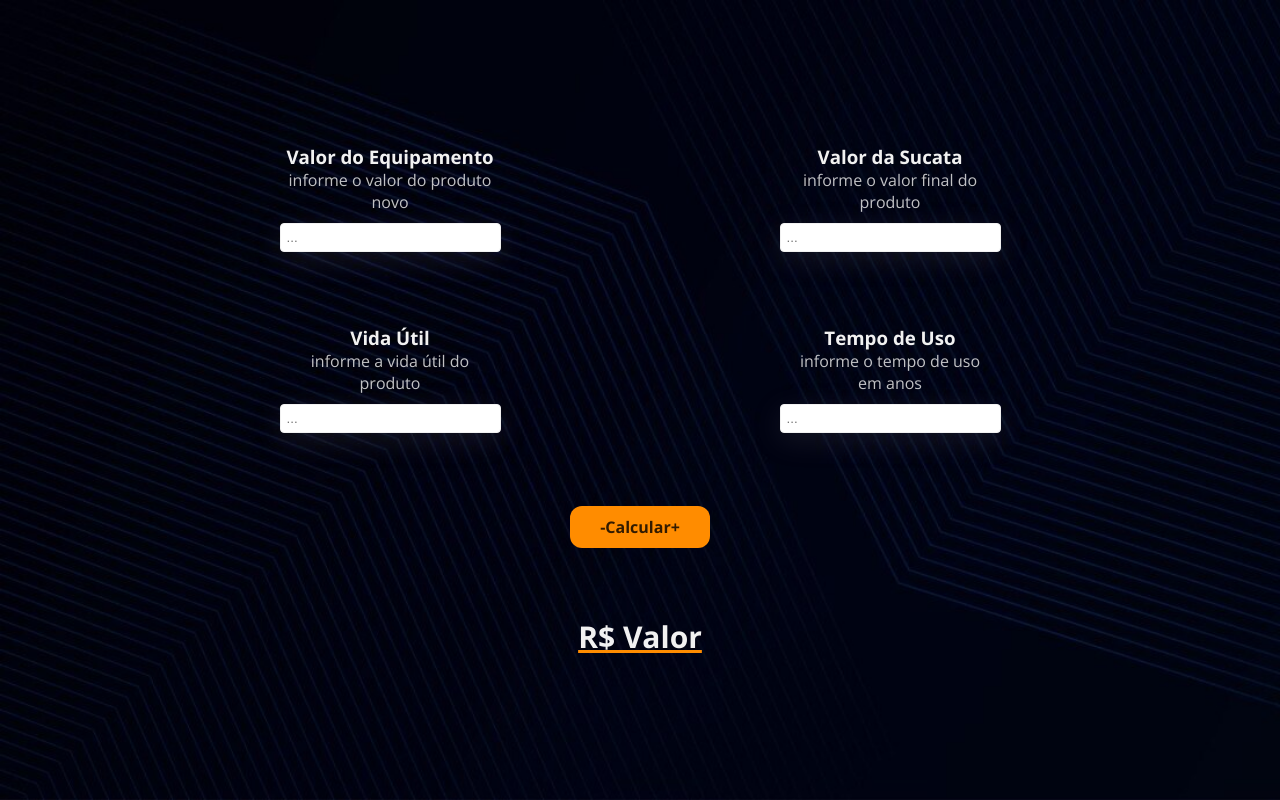
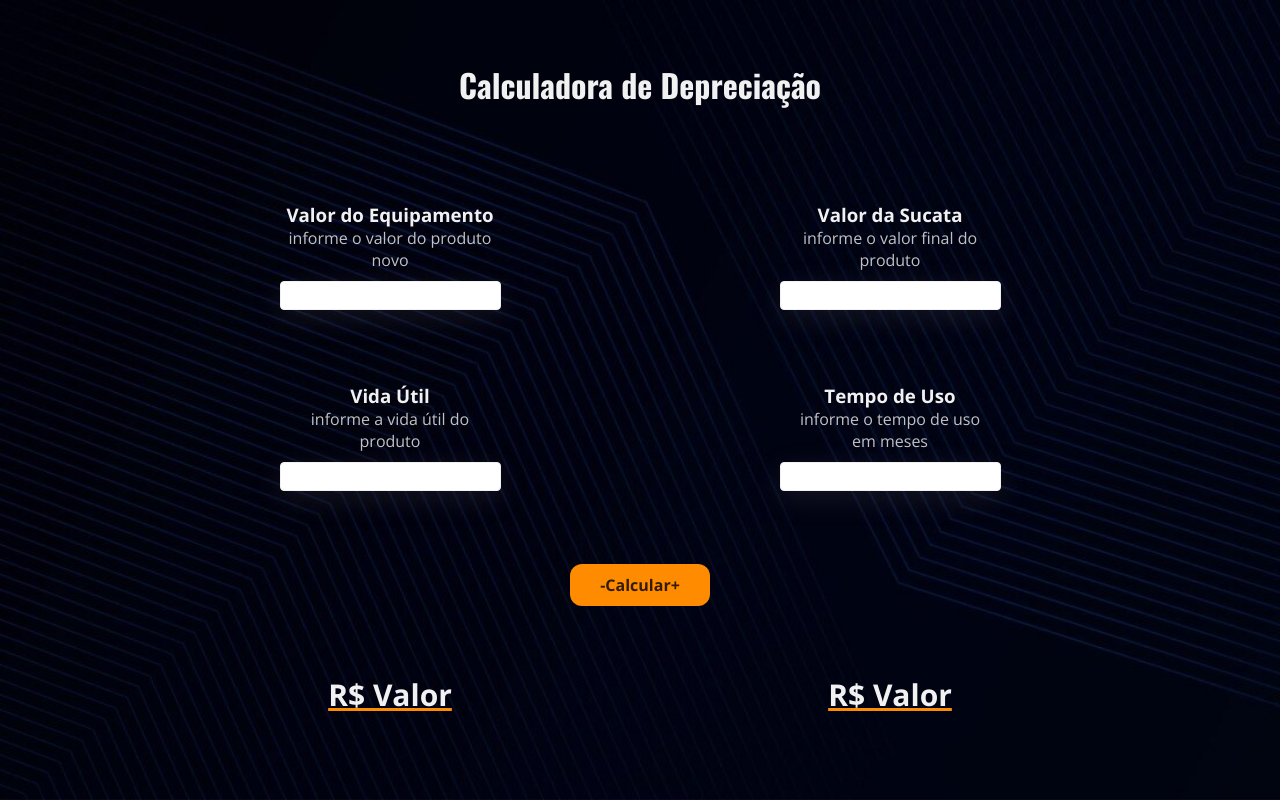
Before and after one commit to JPacademico/calculadora-DP2, a plain HTML site: page index.html in a window 1280 px wide. Drawn offline with nearby package versions, Linux system fonts and the light colour scheme.

Commit message:
commit insano

```diff
--- a/assets/js/script.js
+++ b/assets/js/script.js
@@ -6,12 +6,18 @@ document.getElementById('calcula').addEventListener('click', function(){
     let valorUtil = document.getElementById('vida-util').value
     let valorUso = document.getElementById('tempo-uso').value
 
-    let DP = (valorEquipamento - valorSucata) / valorUtil * valorUso
+    let valorPorcentagem = valorEquipamento * 0.1;
+    let DP = (valorEquipamento - valorSucata) / valorUtil;
+    let DPM = (valorEquipamento * valorPorcentagem) / 12;
+
+    console.log(DP)
 
     if(valorEquipamento == "" || valorSucata == "" || valorUtil == "" || valorUso == ""){
         document.getElementById('result').innerHTML = "Inválido";
+        document.getElementById('result-2').innerHTML = "Inválido";
     }else{
-        document.getElementById('result').innerHTML = "R$" + DP.toFixed(2);
+        document.getElementById('result').innerHTML = "Depreciação anual: R$" + DP.toFixed(2);
+        document.getElementById('result-2').innerHTML = "Mensal Fiscal: R$" + DPM.toFixed(2);
 
     }
 
--- a/assets/styles/style.css
+++ b/assets/styles/style.css
@@ -1,5 +1,6 @@
 
   @import url('https://fonts.googleapis.com/css2?family=Open+Sans:wght@300;400;500;700&display=swap');
+  @import url('https://fonts.googleapis.com/css2?family=Oswald:wght@700&display=swap');
 
 *{
     margin: 0;
@@ -73,6 +74,11 @@ p{
 
 }
 
+h1{
+    font-family: 'Oswald', sans-serif;
+    padding-bottom: 70px;
+}
+
 .input-calculo{
     min-width: 120px;
     padding: 10px;
@@ -91,16 +97,32 @@ p{
 
 .input-resultado{
     margin-top: 20px;
-    max-width: 200px;
+    max-width: 1000px;
     width: 100%;
+    display: flex;
+    flex-direction: row;
+    justify-content: space-around;
 }
 
 
 #result{
     color: #f1f1f1;
+    max-width: 400px;
+    width: 100%;
     opacity: 1;
     font-size: 30px;
     font-weight: bold;
     text-decoration: underline;
     text-decoration-color: darkorange;
 }
+
+#result-2{
+    color: #f1f1f1;
+    opacity: 1;
+    max-width: 400px;
+    width: 100%;
+    font-size: 30px;
+    font-weight: bold;
+    text-decoration: underline;
+    text-decoration-color: darkorange;
+}
--- a/index.html
+++ b/index.html
@@ -4,32 +4,36 @@
     <meta charset="UTF-8">
     <meta name="viewport" container="width=device-width, initial-scale=1.0">
     <link rel="stylesheet" href="assets/styles/style.css">
-    <title>Document</title>
+    <link rel="shortcut icon" type="imagex/png" href="assets/img/calculator.ico">
+    <title>Calculadora DP</title>
 </head>
 <body>
     <main>
+        <div class="input-container">
+            <h1><strong>Calculadora de Depreciação</strong></h1>
+        </div>
         <section>
             <div class="input-container">
                 <h3>Valor do Equipamento</h3>
                 <p>informe o valor do produto novo</p>
-                <input type="text" id="equipamento" data-mask="000000" placeholder="...">
+                <input type="number" id="equipamento" placeholder="">
             </div>
             <div class="input-container">
                 <h3>Valor da Sucata</h3>
                 <p>informe o valor final do produto</p>
-                <input type="text" id="sucata" data-mask="000000" placeholder="...">
+                <input type="number" id="sucata" placeholder="">
             </div>
         </section>
         <section>
             <div class="input-container">
                 <h3>Vida Útil</h3>
                 <p>informe a vida útil do produto</p>
-                <input type="text" id="vida-util" data-mask="000000" placeholder="...">
+                <input type="number" id="vida-util" placeholder="">
             </div>
             <div class="input-container">
                 <h3>Tempo de Uso</h3>
-                <p>informe o tempo de uso em anos</p>
-                <input type="text" id="tempo-uso" data-mask="000000" placeholder="...">
+                <p>informe o tempo de uso em meses</p>
+                <input type="number" id="tempo-uso" placeholder="">
             </div>
         </section>
         <section>
@@ -40,6 +44,7 @@
         <section>
             <div class="input-resultado">
                 <p id="result"><strong>R$ Valor</strong></p>
+                <p id="result-2"><strong>R$ Valor</strong></p>
             </div>
         </section>
     </main>
```
Also changed, not shown: assets/img/calculator.ico (added).
